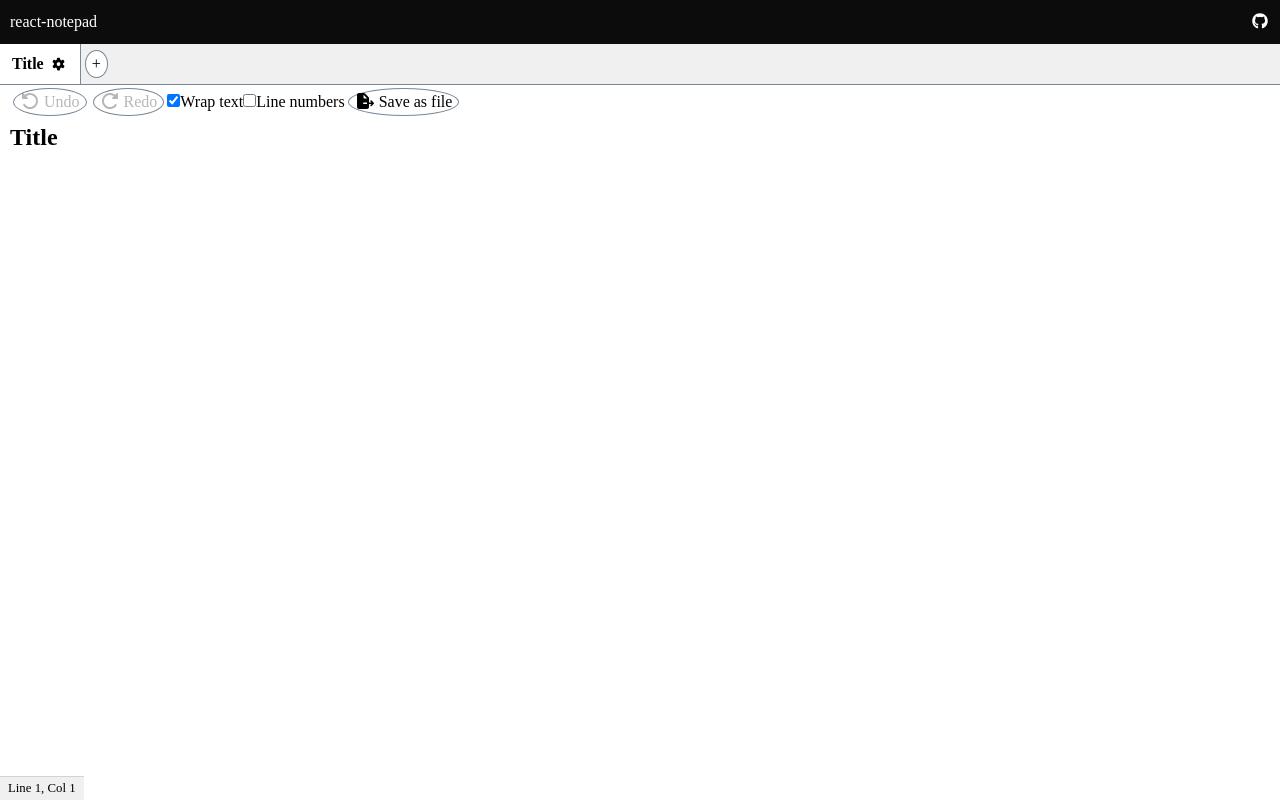
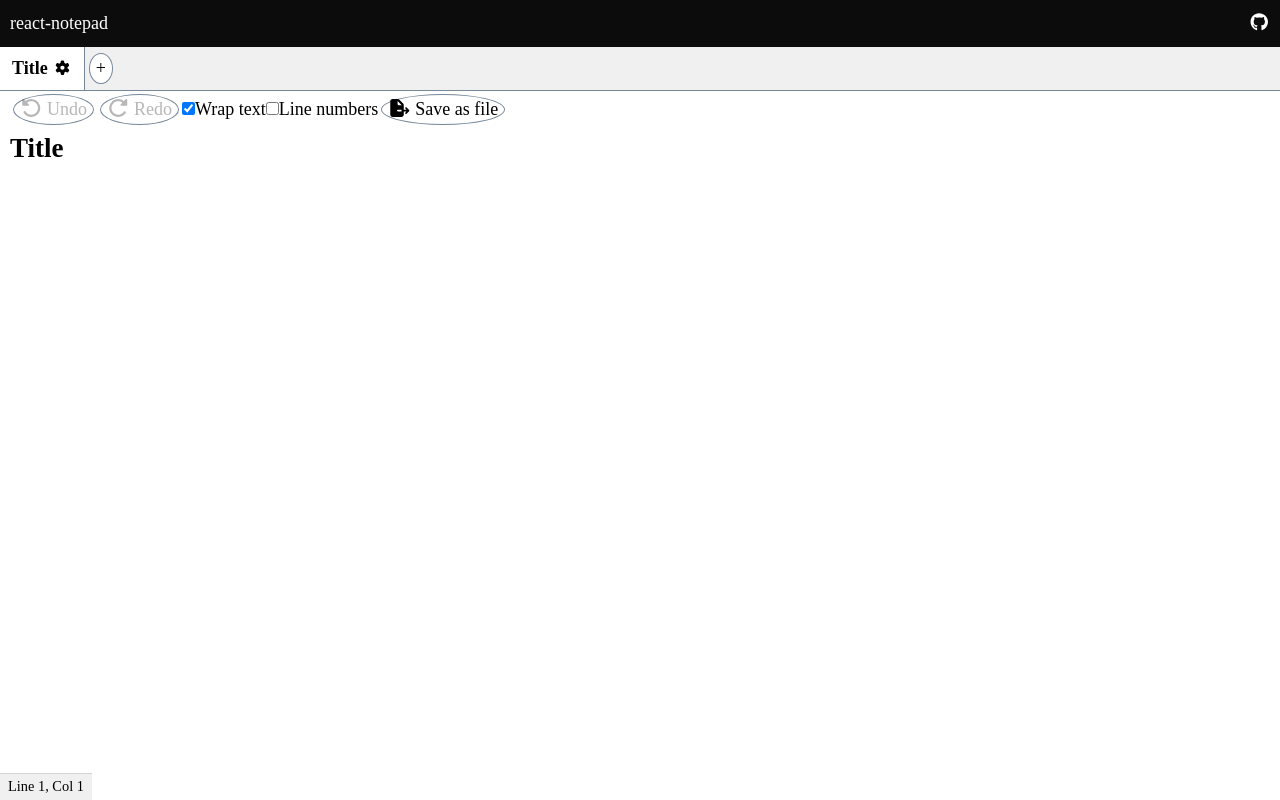
Before and after one commit to jackalope-code/react-notepad, a React (Vite) app: page /#/ in a window 1280 px wide. Built offline with nearby package versions, Linux system fonts and the light colour scheme.

Commit message:
fix: move d-pads above keyboard, raise base text size

```diff
--- a/src/Dpad.tsx
+++ b/src/Dpad.tsx
@@ -9,7 +9,7 @@ const DPAD_BUTTON_SIZE = 48;
 
 const DpadContainer = styled.div`
   position: fixed;
-  bottom: max(8px, env(safe-area-inset-bottom, 0px));
+  bottom: max(240px, 35vh, env(safe-area-inset-bottom, 0px));
   right: max(8px, env(safe-area-inset-right, 0px));
   display: grid;
   grid-template-columns: ${DPAD_BUTTON_SIZE}px ${DPAD_BUTTON_SIZE}px ${DPAD_BUTTON_SIZE}px;
--- a/src/MarkdownOverlayNotepad.tsx
+++ b/src/MarkdownOverlayNotepad.tsx
@@ -941,7 +941,7 @@ const MarkdownOverlayNotepad = ({ lines, setLines, options }: MarkdownOverlayNot
         onCancelPlacement={() => setPendingInsertLines(null)}
       />
       {isTouch && options.dpad?.showCaret !== false && (
-        <Dpad onMove={handleDpadMove} testId="dpad-caret" style={{ bottom: '202px' }} />
+        <Dpad onMove={handleDpadMove} testId="dpad-caret" style={{ bottom: 'auto', top: '180px' }} />
       )}
       {isTouch && options.dpad?.showScroll !== false && (containerOverflow.hasVerticalOverflow || textAreaOverflow.hasHorizontalOverflow) && (
         <Dpad
--- a/src/Notepad.tsx
+++ b/src/Notepad.tsx
@@ -356,7 +356,7 @@ const Notepad = ({ lines, setLines, options }: NotepadProps) => {
           : 'Line —, Col —'}
       </StatusBar>
       {isTouch && options.dpad?.showCaret !== false && (
-        <Dpad onMove={handleDpadMove} testId="dpad-caret" style={{ bottom: '202px' }} />
+        <Dpad onMove={handleDpadMove} testId="dpad-caret" style={{ bottom: 'auto', top: '180px' }} />
       )}
       {isTouch && options.dpad?.showScroll !== false && (textAreaOverflow.hasVerticalOverflow || textAreaOverflow.hasHorizontalOverflow) && (
         <Dpad
--- a/src/VirtualizedNotepad.tsx
+++ b/src/VirtualizedNotepad.tsx
@@ -345,7 +345,7 @@ const VirtualizedNotepad = ({ lines, setLines, options }: VirtualizedNotepadProp
         </WindowRow>
       </VirtualScrollContainer>
       {isTouch && options.dpad?.showCaret !== false && (
-        <Dpad onMove={handleDpadMove} testId="dpad-caret" style={{ bottom: '202px' }} />
+        <Dpad onMove={handleDpadMove} testId="dpad-caret" style={{ bottom: 'auto', top: '180px' }} />
       )}
       {isTouch && options.dpad?.showScroll !== false && (containerOverflow.hasVerticalOverflow || textAreaOverflow.hasHorizontalOverflow) && (
         <Dpad
--- a/src/styling.css
+++ b/src/styling.css
@@ -1,3 +1,7 @@
+html {
+  font-size: 18px;
+}
+
 html, body, #root {
   width: 100%;
   height: 100%;
@@ -22,7 +26,7 @@ html, body, #root {
 /* iOS does not auto-zoom on focused inputs with a computed font-size >= 16px,
    and this also keeps the touch targets readable. */
 textarea, input, select, button {
-    font-size: 16px;
+    font-size: 1rem;
     line-height: 1.5;
 }
 
```
